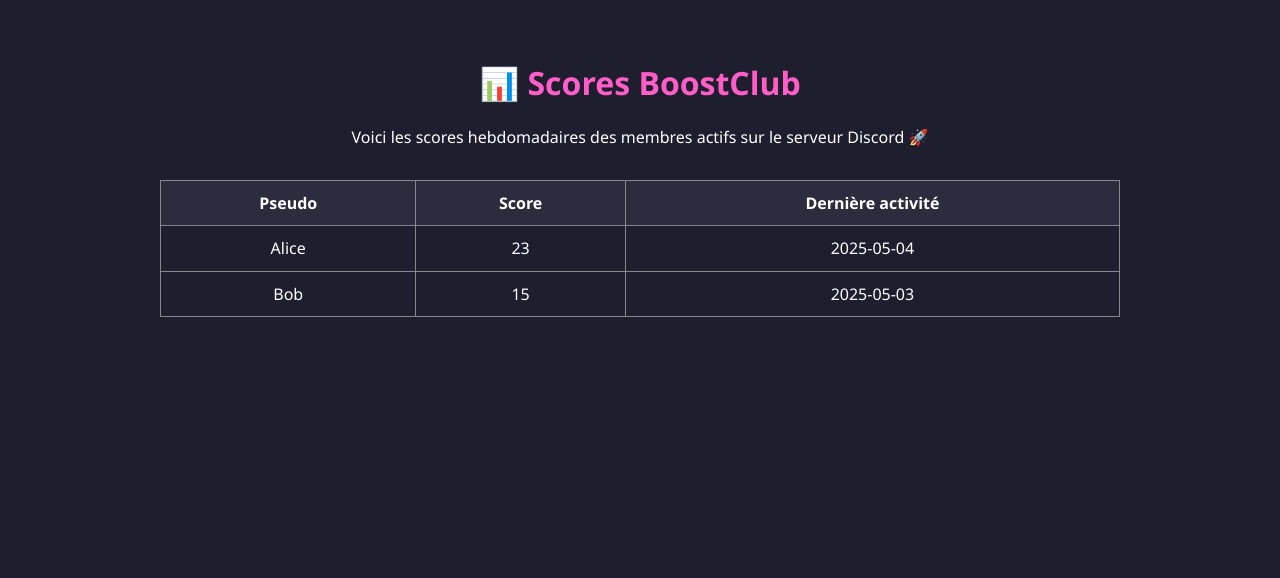
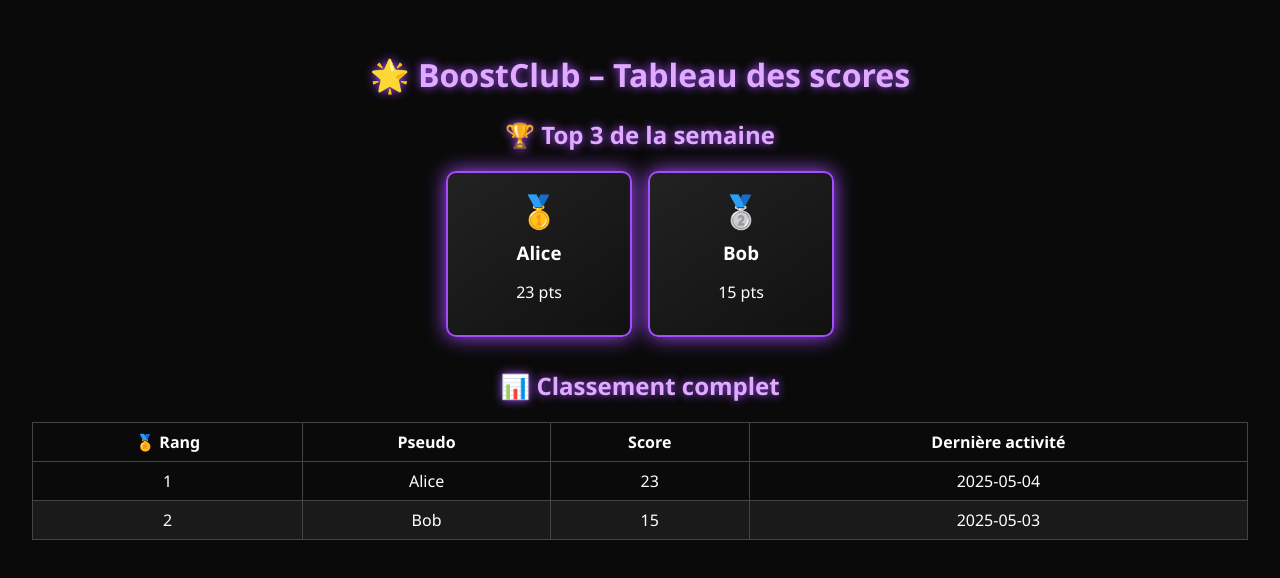
Before and after one commit to boostclub/boostclub-scores, a plain HTML site: page index.html in a window 1280 px wide. Drawn offline with Linux system fonts and the light colour scheme.

Commit message:
Add files via upload

```diff
--- a/index.html
+++ b/index.html
@@ -1,18 +1,24 @@
-
 <!DOCTYPE html>
 <html lang="fr">
 <head>
   <meta charset="UTF-8" />
-  <meta name="viewport" content="width=device-width, initial-scale=1.0" />
-  <title>BoostClub · Scores</title>
+  <meta name="viewport" content="width=device-width, initial-scale=1.0"/>
+  <title>BoostClub — Scores</title>
   <link rel="stylesheet" href="style.css" />
 </head>
 <body>
-  <h1>📊 Scores BoostClub</h1>
-  <p>Voici les scores hebdomadaires des membres actifs sur le serveur Discord 🚀</p>
-  <table id="scoresTable">
+  <div class="container">
+    <h1>🌟 BoostClub – Tableau des scores</h1>
+    <section id="top3" class="top3">
+      <h2>🏆 Top 3 de la semaine</h2>
+      <div class="top-cards" id="topCards"></div>
+    </section>
+    <section class="full-table">
+      <h2>📊 Classement complet</h2>
+      <table id="scoreTable">
         <thead>
           <tr>
+            <th>🏅 Rang</th>
             <th>Pseudo</th>
             <th>Score</th>
             <th>Dernière activité</th>
@@ -20,7 +26,8 @@
         </thead>
         <tbody></tbody>
       </table>
-
+    </section>
+  </div>
   <script src="script.js"></script>
 </body>
 </html>
--- a/script.js
+++ b/script.js
@@ -1,14 +1,21 @@
-
 fetch('scores.json')
   .then(response => response.json())
   .then(data => {
-    const tbody = document.querySelector('#scoresTable tbody');
-    data.forEach(user => {
+    const tbody = document.querySelector('#scoreTable tbody');
+    const topCards = document.getElementById('topCards');
+    data.sort((a, b) => b.score - a.score);
+    const medals = ['🥇', '🥈', '🥉'];
+    data.slice(0, 3).forEach((user, index) => {
+      const card = document.createElement('div');
+      card.className = 'top-card';
+      card.innerHTML = `<div style="font-size: 2rem;">${medals[index]}</div>
+        <h3>${user.pseudo}</h3>
+        <p>${user.score} pts</p>`;
+      topCards.appendChild(card);
+    });
+    data.forEach((user, i) => {
       const row = document.createElement('tr');
-      row.innerHTML = `<td>${user.pseudo}</td><td>${user.score}</td><td>${user.lastActive}</td>`;
+      row.innerHTML = `<td>${i + 1}</td><td>${user.pseudo}</td><td>${user.score}</td><td>${user.lastActive}</td>`;
       tbody.appendChild(row);
     });
-  })
-  .catch(error => {
-    console.error('Erreur de chargement des scores :', error);
   });
--- a/style.css
+++ b/style.css
@@ -1,23 +1,40 @@
-
 body {
+  background-color: #0a0a0a;
   font-family: 'Segoe UI', sans-serif;
-  background: #1e1e2f;
   color: #fff;
+  margin: 0;
+  padding: 0;
   text-align: center;
-  padding: 2em;
 }
-h1 {
-  color: #ff5ec9;
+.container { padding: 2rem; }
+h1, h2 {
+  color: #e0aaff;
+  text-shadow: 0 0 10px #a64dff;
 }
-table {
-  width: 80%;
-  margin: 2em auto;
+.top3 { margin-bottom: 2rem; }
+.top-cards {
+  display: flex;
+  justify-content: center;
+  gap: 1rem;
+  margin-top: 1rem;
+}
+.top-card {
+  background: linear-gradient(145deg, #222, #111);
+  border: 2px solid #a64dff;
+  border-radius: 10px;
+  padding: 1rem;
+  width: 150px;
+  box-shadow: 0 0 20px #a64dff;
+}
+.top-card h3 { margin: 0.5rem 0; }
+.full-table table {
+  width: 100%;
   border-collapse: collapse;
+  margin-top: 1rem;
 }
-th, td {
-  padding: 0.7em;
-  border: 1px solid #888;
+.full-table th, .full-table td {
+  padding: 0.5rem;
+  border: 1px solid #444;
 }
-th {
-  background-color: #2c2c3e;
-}
+.full-table tr:nth-child(even) { background-color: #1a1a1a; }
+.full-table tr:hover { background-color: #333; }
```
Lines whose indentation alone changed are shown as unchanged.
